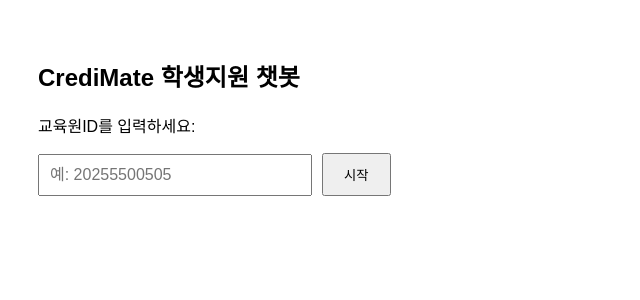
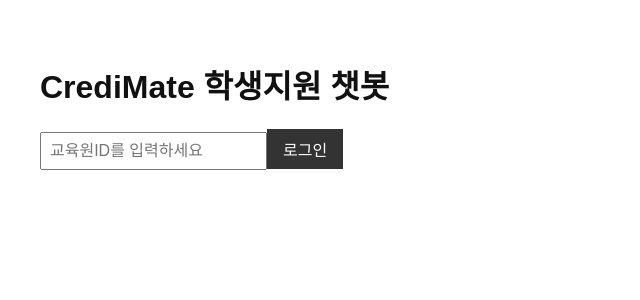
Before and after one commit to shonyebin/credimate-chatbot1, a React (Vite) app: page / in a window 1280 px wide. Shown: the top 300 px of the page, without its empty margins (0-640 px from the left). Built offline with nearby package versions, Linux system fonts and the light colour scheme.

Commit message:
Add files via upload

```diff
--- a/App.jsx
+++ b/App.jsx
@@ -1,15 +1,14 @@
-import React, { useState } from "react";
-import Login from "./Login";
-import Chatbot from "./Chatbot";
+import React from 'react';
+import Chatbot from './Chatbot';
 
-const App = () => {
-  const [userId, setUserId] = useState("");
-
-  return userId ? (
-    <Chatbot userId={userId} />
-  ) : (
-    <Login onLogin={(id) => setUserId(id)} />
+function App({ student }) {
+  return (
+    <div>
+      <h1>CrediMate 학생지원 챗봇</h1>
+      <p>환영합니다! 교육원ID <strong>{student.id}</strong> 로 로그인되었습니다.</p>
+      <Chatbot student={student} />
+    </div>
   );
-};
+}
 
 export default App;
--- a/Chatbot.jsx
+++ b/Chatbot.jsx
@@ -1,50 +1,11 @@
-import React, { useEffect, useState } from "react";
+import React from 'react';
 
-const SHEET_URL =
-  "https://docs.google.com/spreadsheets/d/e/2PACX-1vS88ZogR8KoXHpkEqk-cHssvtce9yecAq1gDE8ZB6e-IBK7sXR2U6BtzMP9XZjeTr4nphSwO9B1Ldrg/pub?output=tsv";
-
-const Chatbot = ({ userId }) => {
-  const [student, setStudent] = useState(null);
-
-  useEffect(() => {
-    fetch(SHEET_URL)
-      .then((res) => res.text())
-      .then((data) => {
-        const rows = data.trim().split("\n").map((row) => row.split("\t"));
-        const headers = rows[0];
-        const entries = rows.slice(1).map((cols) =>
-          Object.fromEntries(cols.map((v, i) => [headers[i], v]))
-        );
-        const found = entries.find((row) => row["교육원아이디"].trim() === userId.trim());
-        setStudent(found || {});
-      });
-  }, [userId]);
-
+function Chatbot({ student }) {
   return (
-    <div style={{ padding: "30px", fontFamily: "Arial" }}>
-      <h1>CrediMate 학생지원 챗봇</h1>
-      {student ? (
-        student["이름"] ? (
-          <div>
-            <p>
-              <strong>{student["이름"]}</strong>님, 환영합니다! 📅 주요 학사일정:
-            </p>
-            <ul>
-              <li>개강일: {student["개강일"]}</li>
-              <li>복습시험: {student["복습시험시작"]} ~ {student["복습시험종료"]}</li>
-              <li>과제제출: {student["과제시작"]} ~ {student["과제종료"]}</li>
-              <li>중간고사: {student["중간시작"]} ~ {student["중간종료"]}</li>
-              <li>기말고사: {student["기말시작"]} ~ {student["기말종료"]}</li>
-            </ul>
-          </div>
-        ) : (
-          <p>일치하는 교육원ID를 찾을 수 없습니다.</p>
-        )
-      ) : (
-        <p>불러오는 중...</p>
-      )}
+    <div style={{ marginTop: '2rem' }}>
+      <p>이제 챗봇 기능이 여기에 들어갈 예정입니다.</p>
     </div>
   );
-};
+}
 
 export default Chatbot;
--- a/Login.jsx
+++ b/Login.jsx
@@ -1,32 +1,47 @@
-import React, { useState } from "react";
+import React, { useState } from 'react';
+import App from './App';
 
-const Login = ({ onLogin }) => {
-  const [input, setInput] = useState("");
+function Login() {
+  const [inputId, setInputId] = useState('');
+  const [student, setStudent] = useState(null);
+  const [notFound, setNotFound] = useState(false);
 
-  const handleLogin = () => {
-    if (input.trim()) {
-      onLogin(input.trim());
+  const handleLogin = async () => {
+    const res = await fetch(
+      'https://docs.google.com/spreadsheets/d/1K4ts2bZ-96u315XDtIfoZF72N4CZ_5pWG3HO6-K7wko/export?format=tsv&gid=0'
+    );
+    const tsv = await res.text();
+    const rows = tsv.trim().split('\n').map(r => r.split('\t'));
+    const headers = rows[0];
+    const data = rows.slice(1).map(r => {
+      let obj = {};
+      headers.forEach((h, i) => (obj[h] = r[i]));
+      return obj;
+    });
+    const found = data.find(d => d['교육원아이디'] === inputId);
+    if (found) {
+      setStudent({ id: inputId, name: found['이름'], data: found });
+      setNotFound(false);
     } else {
-      alert("교육원ID를 입력해주세요.");
+      setNotFound(true);
     }
   };
 
+  if (student) return <App student={student} />;
+
   return (
-    <div style={{ padding: "30px", fontFamily: "Arial" }}>
-      <h2>CrediMate 학생지원 챗봇</h2>
-      <p>교육원ID를 입력하세요:</p>
+    <div>
+      <h1>CrediMate 학생지원 챗봇</h1>
       <input
         type="text"
-        value={input}
-        onChange={(e) => setInput(e.target.value)}
-        placeholder="예: 20255500505"
-        style={{ padding: "10px", fontSize: "16px", width: "250px" }}
+        placeholder="교육원ID를 입력하세요"
+        value={inputId}
+        onChange={e => setInputId(e.target.value)}
       />
-      <button onClick={handleLogin} style={{ marginLeft: "10px", padding: "10px 20px" }}>
-        시작
-      </button>
+      <button onClick={handleLogin}>로그인</button>
+      {notFound && <p style={{ color: 'red' }}>일치하는 교육원ID를 찾을 수 없습니다.</p>}
     </div>
   );
-};
+}
 
 export default Login;
--- a/index.css
+++ b/index.css
@@ -1 +1,18 @@
-body { background: #f0f4f8; font-family: Arial, sans-serif; }
+body {
+  font-family: 'Arial', sans-serif;
+  background: #fff;
+  padding: 2rem;
+  color: #111;
+}
+input {
+  padding: 0.5rem;
+  font-size: 1rem;
+}
+button {
+  padding: 0.5rem 1rem;
+  font-size: 1rem;
+  background: #333;
+  color: #fff;
+  border: none;
+  cursor: pointer;
+}
--- a/index.html
+++ b/index.html
@@ -2,7 +2,7 @@
 <html lang="ko">
   <head>
     <meta charset="UTF-8" />
-    <meta name="viewport" content="width=device-width, initial-scale=1.0" />
+    <link rel="stylesheet" href="index.css" />
     <title>CrediMate</title>
   </head>
   <body>
--- a/main.jsx
+++ b/main.jsx
@@ -1,6 +1,10 @@
-import React from "react";
-import ReactDOM from "react-dom/client";
-import App from "./App";
+import React from 'react'
+import ReactDOM from 'react-dom/client'
+import Login from './Login'
+import './index.css'
 
-const root = ReactDOM.createRoot(document.getElementById("root"));
-root.render(<App />);
+ReactDOM.createRoot(document.getElementById('root')).render(
+  <React.StrictMode>
+    <Login />
+  </React.StrictMode>,
+)
--- a/package.json
+++ b/package.json
@@ -1,5 +1,5 @@
 {
-  "name": "credimate-chatbot",
+  "name": "credimate-chatbot-v1.5.2",
   "version": "1.0.0",
   "scripts": {
     "dev": "vite",
@@ -7,11 +7,11 @@
     "preview": "vite preview"
   },
   "dependencies": {
+    "@vitejs/plugin-react": "^4.0.0",
     "react": "^18.2.0",
     "react-dom": "^18.2.0"
   },
   "devDependencies": {
-    "@vitejs/plugin-react": "^4.0.0",
-    "vite": "^4.0.0"
+    "vite": "^4.5.0"
   }
 }
--- a/vite.config.js
+++ b/vite.config.js
@@ -1,6 +1,6 @@
-import { defineConfig } from "vite";
-import react from "@vitejs/plugin-react";
+import { defineConfig } from 'vite'
+import react from '@vitejs/plugin-react'
 
 export default defineConfig({
   plugins: [react()],
-});
+})
```
